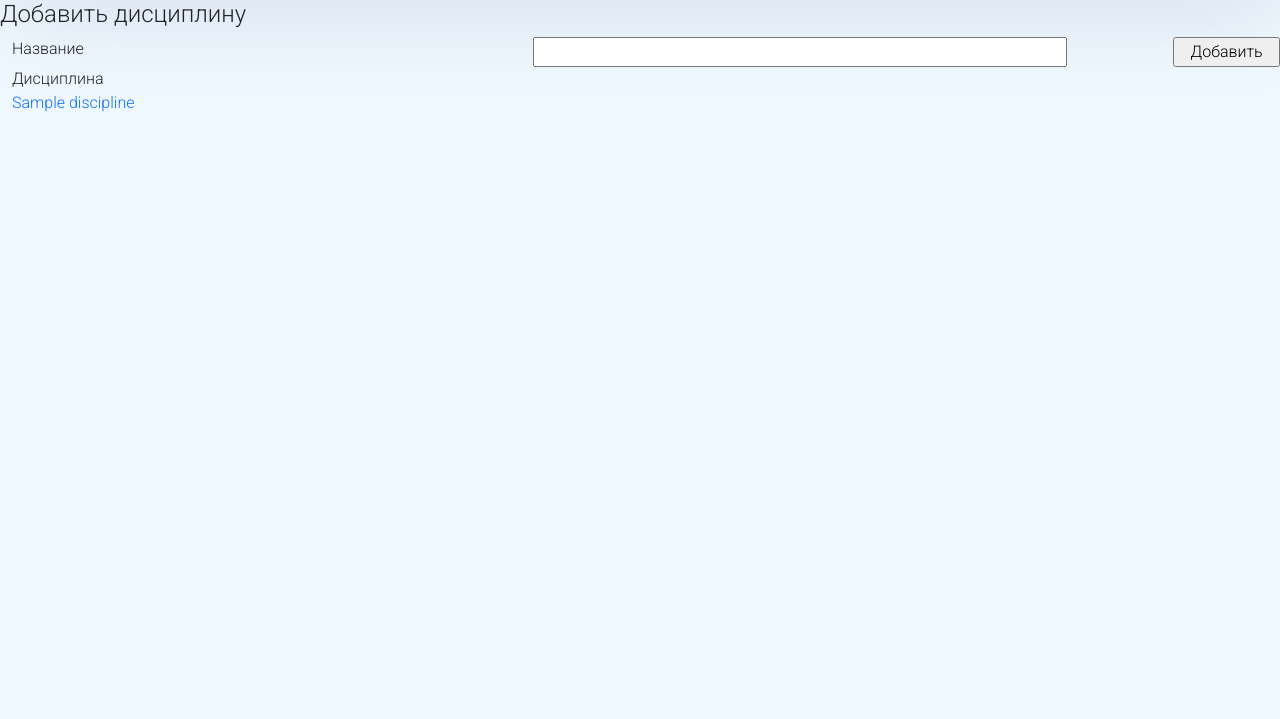
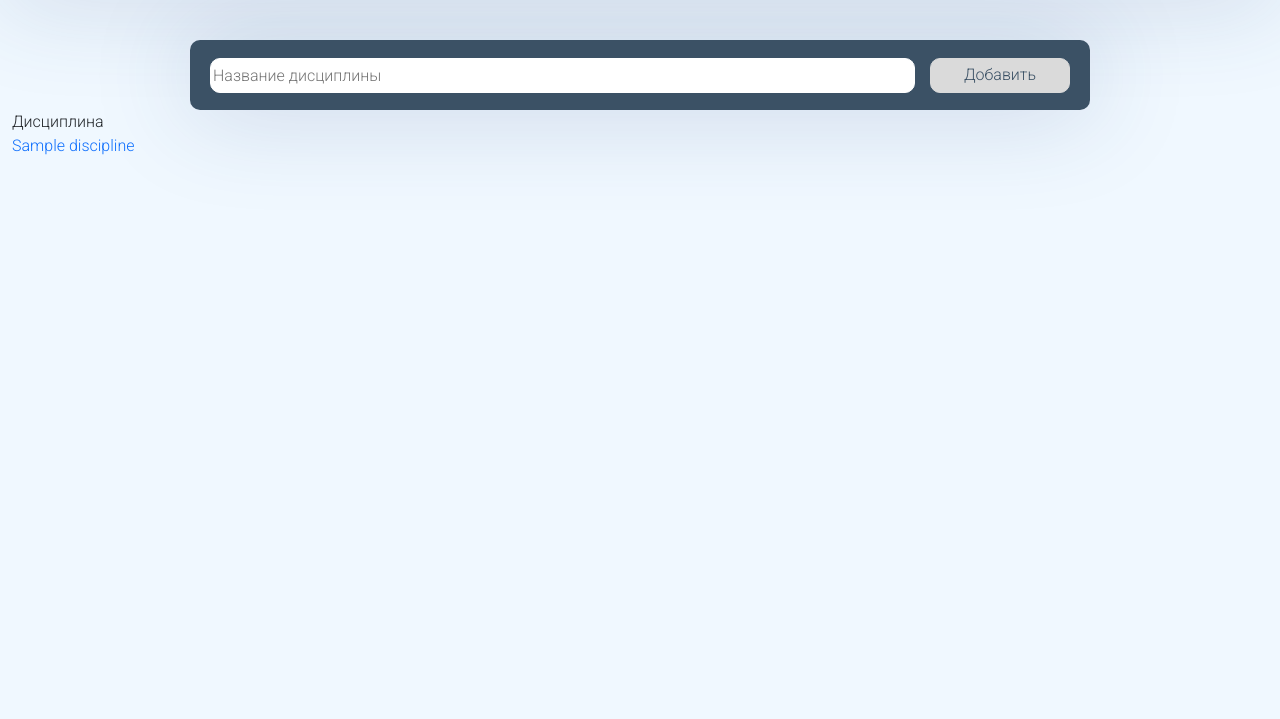
Before and after one commit to YuriSilenok/self-checking, a Python web app: template templates/discipline.html in a window 1280 px wide. Shown: the part 65-784 px from the top of the page. Run offline with Jinja, Linux system fonts and the light colour scheme; the template is opened without the code that fills it: most values are stand-ins (such as "Sample title", 1, 10 or a date in 2020).

Commit message:
Добавлены стили для формы добавления дисциплины, исправление изначального файла HTML (написала нужные классы, а не бутстраповские), в solving.html исправила классы.

```diff
--- a/static/css/main.css
+++ b/static/css/main.css
@@ -77,15 +77,16 @@ a{
 /* Стили для таблиц         */
 
 .table {
-    display: grid;
-    grid-template-columns: 300px 300px 300px;
     gap: 1px;
     margin: auto;
     border-radius: 10px;
     width:auto;
     box-shadow: 0 0 100px 0 rgba(44, 73, 127, 0.21);
 }
-
+.tree-columns{
+    display: grid;
+    grid-template-columns: 300px 300px 300px;
+}
 .cell {
     min-height: 50px;
     background-color: white;
@@ -116,17 +117,39 @@ a{
 .cell:nth-last-of-type(3){
     border-bottom-left-radius: 10px;
 }
-.notification {
+.mini-form {
     width: 900px;
     display: flex;
     align-items: center;
-    justify-content: center;
+    justify-content: space-between;
     min-height: 50px;
     margin: auto;
     border: 1px solid none;
-    background-color: white;
     box-shadow: 0 0 100px 0 rgba(44, 73, 127, 0.21);
     border-radius: 10px;
+    padding:10px 20px;
+}
+.notification{
+    background-color: white;
     font-size: 22px;
     color: #3b5165;
 }
+.add-form{
+     background-color: #3B5165;
+     min-height: 70px;
+}
+.textbox{
+    height: 35px;
+    width: 82%;
+    border-radius: 10px;
+    border: 1px solid white;
+}
+.add-button{
+    height:35px;
+    width: 140px;
+    border-radius: 10px;
+    border: 1px solid #DADADA;
+    background-color: #DADADA;
+    color: #3B5165;
+    font-size: medium;
+}
--- a/templates/discipline.html
+++ b/templates/discipline.html
@@ -1,13 +1,11 @@
 {% extends 'maket.html' %}
 
 {% block center %}
-<div class="container">
+<div class="container-screen">
     <form method="post">
-        <h4>Добавить дисциплину</h4>
-        <div class="row">
-            <label class="col-lg-5" for="name">Название</label>
-            <input class="col-lg-5" type="text" name="name" id="name">
-            <input class="col-lg-1 offset-lg-1" id="submit" type="submit" value="Добавить">
+        <div class="mini-form add-form">
+            <input class="textbox" type="text" name="name" id="name" placeholder="Название дисциплины">
+            <input class="add-button" id="submit" type="submit" value="Добавить">
         </div>
     </form>
 
--- a/templates/solving.html
+++ b/templates/solving.html
@@ -2,7 +2,7 @@
 
 {% block center %}
 <div class="container-screen">
-    <div class="table">
+    <div class="table tree-columns">
         <div class="cell">Дисциплина</div>
         <div class="cell">Тема</div>
         <div class="cell">Название задачи</div>
@@ -15,6 +15,6 @@
         <div class="col-lg-3"><a href="/solving/{{ task.id }}">{{ task.task }}</a></div>
         {% endfor %}
     </div>
-    <div class="notification no-visible">На данный момент работы, требующей вашей проверки, нет. Отдыхайте.</div>
+    <div class="notification mini-form no-visible">На данный момент работы, требующей вашей проверки, нет. Отдыхайте.</div>
 </div>
 {% endblock %}
```
